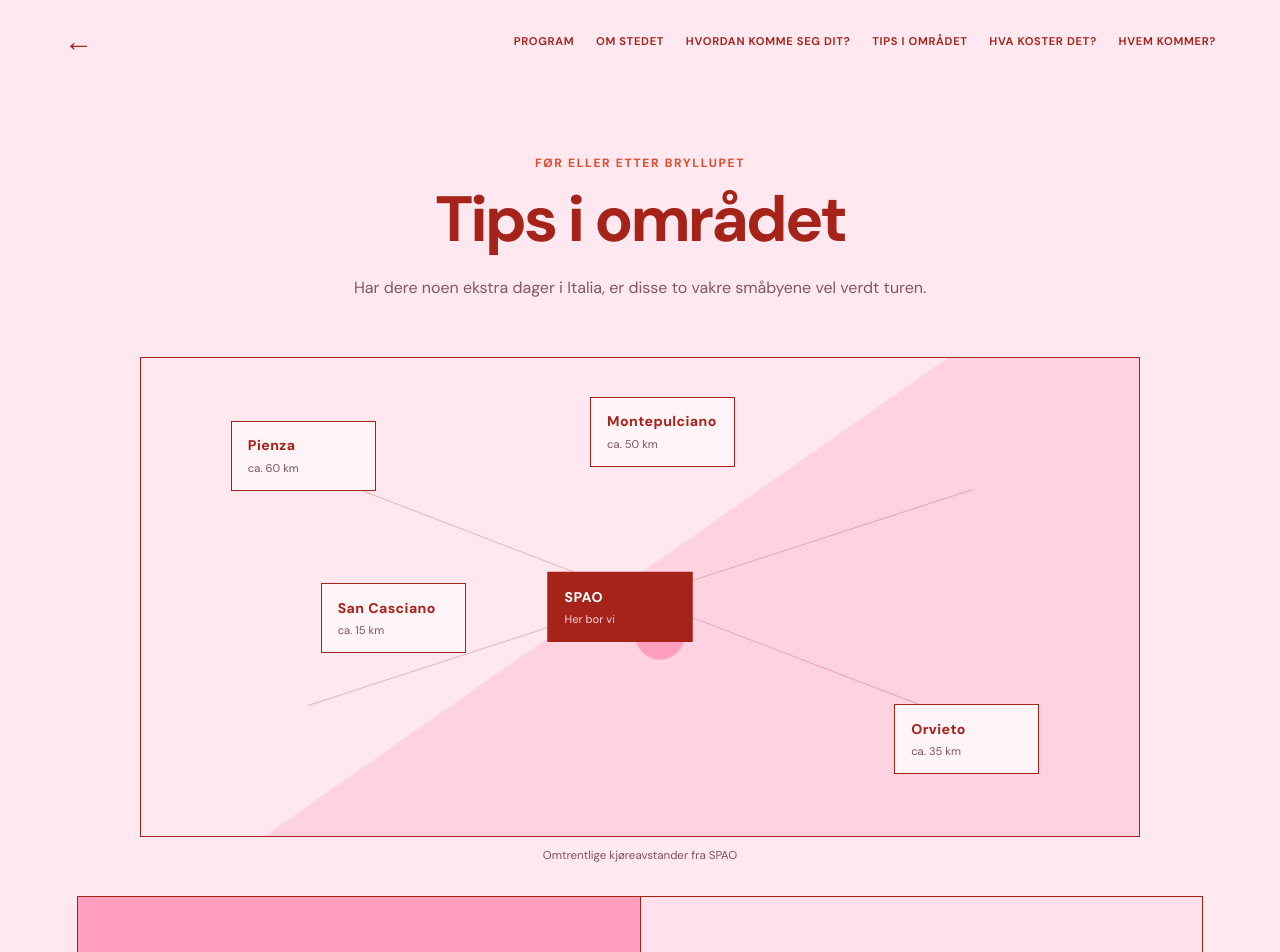
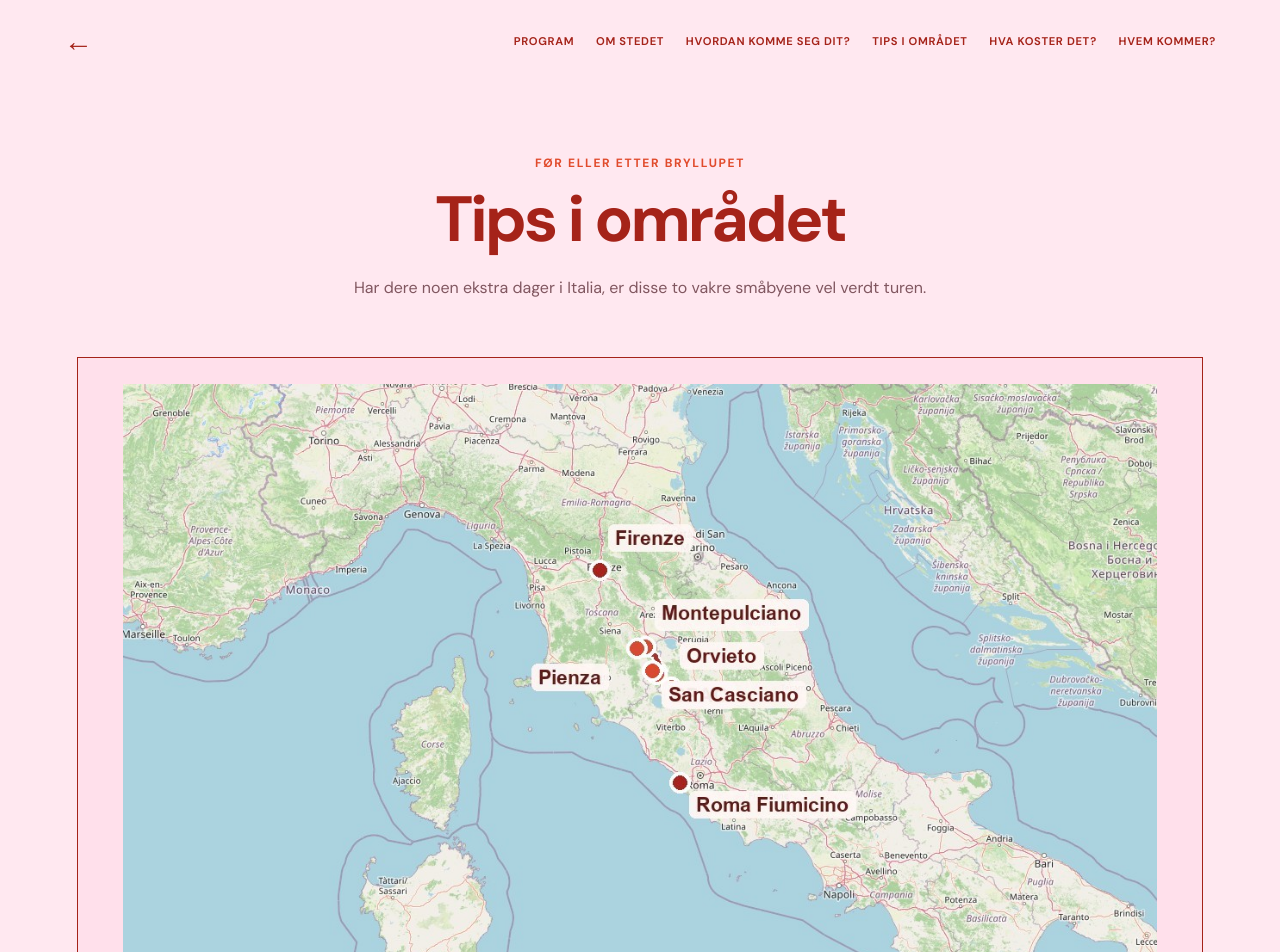
Before and after one commit to martaogmarius/martaogmarius.github.io, a Next.js app: page /tips in a window 1280 px wide. Shown: the top 952 px of the page. Built offline with nearby package versions, Linux system fonts and the light colour scheme.

Commit message:
Reduce map label appearance

```diff
--- a/app/tips/page.tsx
+++ b/app/tips/page.tsx
@@ -12,14 +12,10 @@ export default function TipsPage() {
           <p>Har dere noen ekstra dager i Italia, er disse to vakre småbyene vel verdt turen.</p>
         </div>
 
-        <div className="area-overview" aria-label="Omtrentlige kjøreavstander fra SPAO">
-          <div className="area-place pienza"><strong>Pienza</strong><span>ca. 60 km</span></div>
-          <div className="area-place montepulciano"><strong>Montepulciano</strong><span>ca. 50 km</span></div>
-          <div className="area-place san-casciano"><strong>San Casciano</strong><span>ca. 15 km</span></div>
-          <div className="area-place spao"><strong>SPAO</strong><span>Her bor vi</span></div>
-          <div className="area-place orvieto"><strong>Orvieto</strong><span>ca. 35 km</span></div>
+        <div className="explore-map">
+          <img src="/area-tips-map.jpg" alt="Kart som viser stedene i forhold til SPAO og flyplassene" />
         </div>
-        <p className="overview-caption">Omtrentlige kjøreavstander fra SPAO</p>
+        <p className="map-credit">Omtrentlige plasseringer og kjøreavstander</p>
 
         <div className="explore-grid">
           <article className="explore-card pink">
```
Also changed, not shown: app/globals.css.
